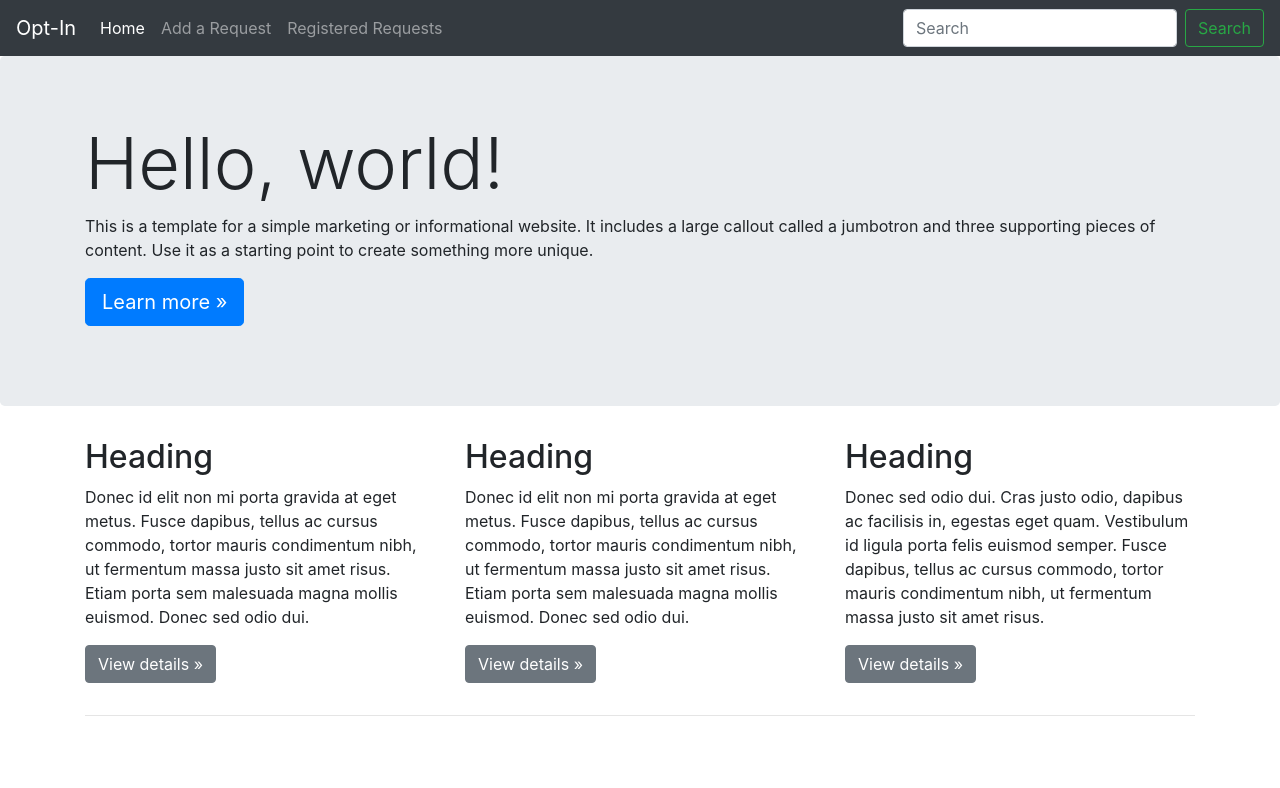
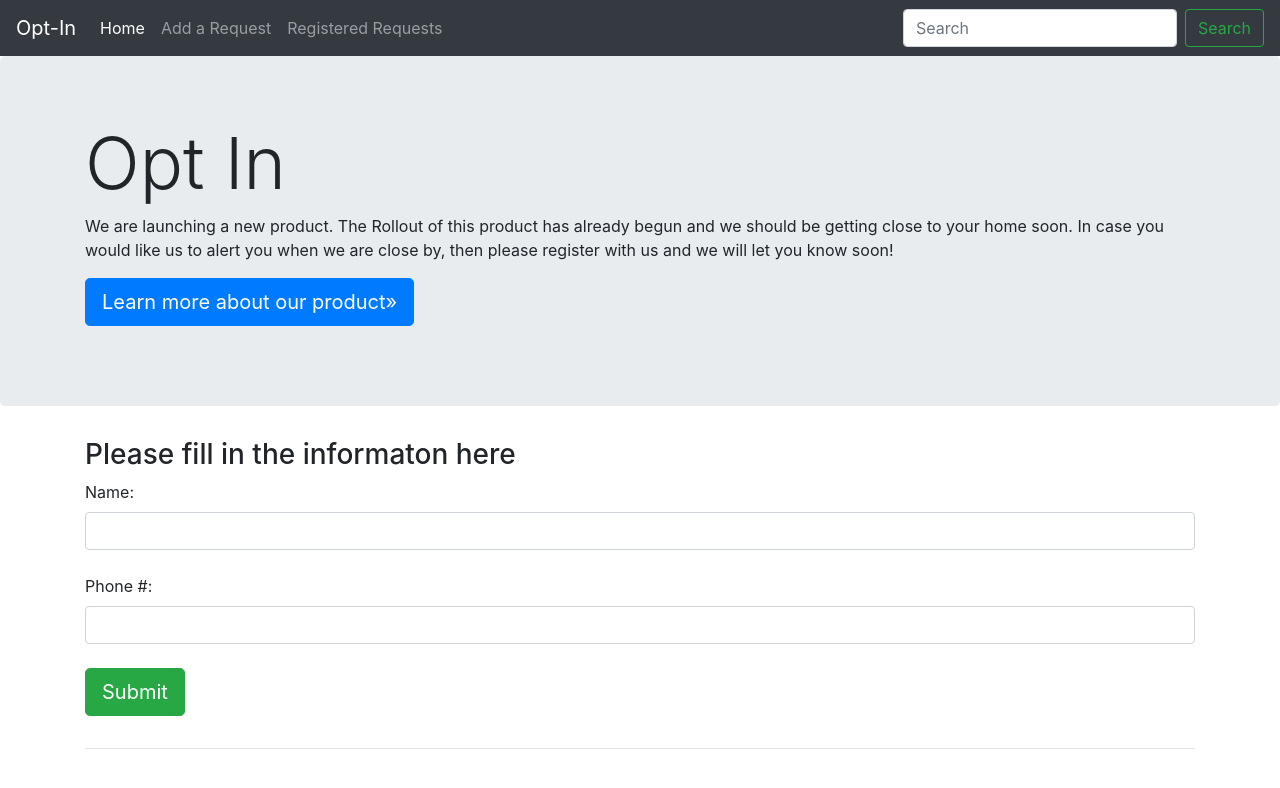
Before and after one commit to sanjeevpkumarbt/fta, a website: page html/index.html in a window 1280 px wide. Drawn offline with nearby package versions, Linux system fonts and the light colour scheme.

Commit message:
some more changes

```diff
--- a/html/index.html
+++ b/html/index.html
@@ -53,29 +53,30 @@
 
     <div class="jumbotron">
        <div class="container">
-         <h1 class="display-3">Hello, world!</h1>
-         <p>This is a template for a simple marketing or informational website. It includes a large callout called a jumbotron and three supporting pieces of content. Use it as a starting point to create something more unique.</p>
-         <p><a class="btn btn-primary btn-lg" href="#" role="button">Learn more &raquo;</a></p>
+         <h1 class="display-3">Opt In</h1>
+         <p>We are launching a new product. The Rollout of this product has already begun and we should be getting close to your home soon. In case you would like us to alert you when we are close by, then please register with us and we will let you know soon!</p>
+         <p><a class="btn btn-primary btn-lg" href="#" role="button">Learn more about our product&raquo;</a></p>
        </div>
      </div>
 
      <div class="container">
       <!-- Example row of columns -->
       <div class="row">
-        <div class="col-md-4">
-          <h2>Heading</h2>
-          <p>Donec id elit non mi porta gravida at eget metus. Fusce dapibus, tellus ac cursus commodo, tortor mauris condimentum nibh, ut fermentum massa justo sit amet risus. Etiam porta sem malesuada magna mollis euismod. Donec sed odio dui. </p>
-          <p><a class="btn btn-secondary" href="#" role="button">View details &raquo;</a></p>
+        <div class="col-md-12">
+          <h3>Please fill in the informaton here</h3>
         </div>
-        <div class="col-md-4">
-          <h2>Heading</h2>
-          <p>Donec id elit non mi porta gravida at eget metus. Fusce dapibus, tellus ac cursus commodo, tortor mauris condimentum nibh, ut fermentum massa justo sit amet risus. Etiam porta sem malesuada magna mollis euismod. Donec sed odio dui. </p>
-          <p><a class="btn btn-secondary" href="#" role="button">View details &raquo;</a></p>
-        </div>
-        <div class="col-md-4">
-          <h2>Heading</h2>
-          <p>Donec sed odio dui. Cras justo odio, dapibus ac facilisis in, egestas eget quam. Vestibulum id ligula porta felis euismod semper. Fusce dapibus, tellus ac cursus commodo, tortor mauris condimentum nibh, ut fermentum massa justo sit amet risus.</p>
-          <p><a class="btn btn-secondary" href="#" role="button">View details &raquo;</a></p>
+      </div>
+      <div class="row">
+        <div class="col-md-12">
+          <div class="form-group">
+            <label for="user">Name:</label>
+            <input type="text" class="form-control" id="user" />
+            <br />
+            <label for="user">Phone #:</label>
+            <input type="text" class="form-control" id="phone" />
+            <br />
+            <button type="button" class="btn btn-success btn-lg">Submit</button>
+          </div>
         </div>
       </div>
 
--- /dev/null
+++ b/html/public/js/test.txt
@@ -0,0 +1 @@
+this is test
```
Also changed, not shown: app.js (+15 -0 lines), package.json (+7 -1 lines), 1 other file.
